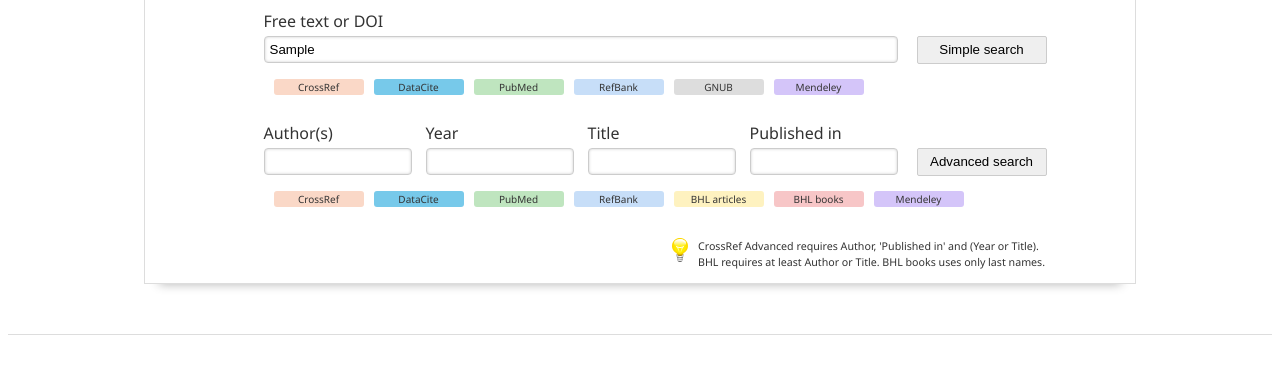
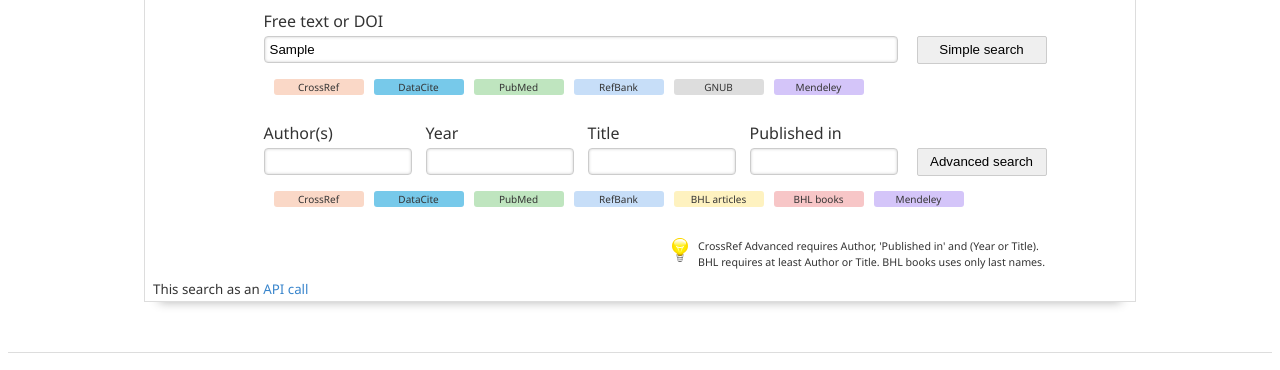
Before and after one commit to pensoft/refindit, a plain HTML site: page client/index.html in a window 1280 px wide. Both pictures are taken after typing "Sample" into the empty fields and a click on the input "Simple search". Shown: the part 180-550 px from the top of the page. Drawn offline with nearby package versions, Linux system fonts and the light colour scheme; no server answers.

Commit message:
Link to API call for current search.

```diff
--- a/client/client.js
+++ b/client/client.js
@@ -126,7 +126,7 @@
 			infoPage += toString(res.doi, ' <a target="_blank" class="info_page" href="http://' + window.location.host +  '/?search=simple&db=crossref&text=',  '">Find in CrossRef</a>');
 		}
 		if (typeof res.publishedIn === 'string'){
-		var pubImg = res.publishedIn.toLowerCase();
+			var pubImg = res.publishedIn.toLowerCase();
 			infoPage += '<img class="pubLogo ' + pubImg
 				+'" alt="" title="'	+ res.publishedIn
 				+'" src="/p/' + pubImg +'.png" onerror=\'this.style.display = "none"\'>';
@@ -307,8 +307,8 @@
 				});
 			}
 			else {
-			query += '&db=' + db;
-		}
+				query += '&db=' + db;
+			}
 		}
 		if (typeof limit !== 'undefined') {
 			query += '&limit=' + limit;
@@ -321,8 +321,10 @@
 			$("#results").html('');
 			oReq.addEventListener("load",      allDBsReady, false);
 			oReq.addEventListener("progress", someDBsReady, false);
-			var server = 'http://' + window.location.host;
-			oReq.open("get", server +'/find?' + query + '&more=1', true);
+			var api_call = 'http://' + window.location.host  +'/find?' + query;
+			$('#queries').show();
+			$('#api').attr('href', api_call);
+			oReq.open("get", api_call + '&more=1', true);
 			oReq.send();
 		}
 	}
--- a/client/index.html
+++ b/client/index.html
@@ -71,6 +71,9 @@
 					BHL requires at least Author or Title. BHL books uses only last names.</p>
             </div>
             <div style="clear:both"></div>
+            <div id="queries" style="font-size: 10pt; display: none; margin-left: 8px">
+            	This search as an <a id="api" target="_blank">API call</a>
+            </div>
 		</div>
 		<div id="topbar">
 			<div>
```
